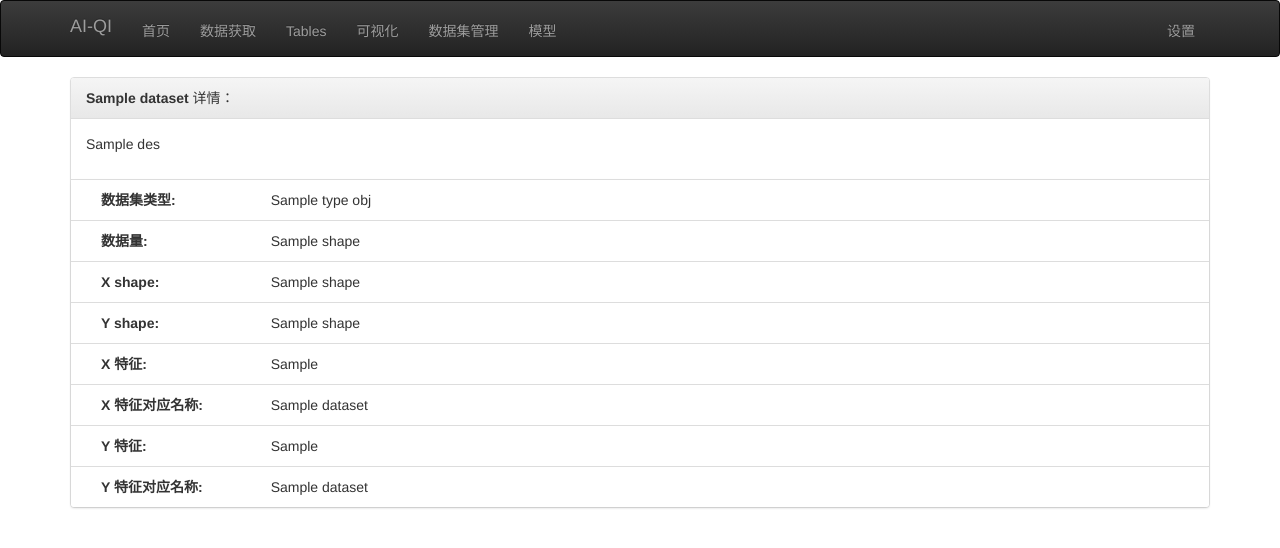
After one commit to DannyLee1991/ai_qi, a Flask app: template web/flaskr/templates/dataset/dataset_details.html in a window 1280 px wide. The commit adds this page. Shown: the top 548 px of the page. Run offline with Flask 2, Linux system fonts and the light colour scheme; the template is opened without the code that fills it: most values are stand-ins (such as "Sample title", 1, 10 or a date in 2020); some libraries are stand-ins or nearby versions.

Commit message:
add: 添加数据集详情页面

```diff
--- a/web/dataset/base.py
+++ b/web/dataset/base.py
@@ -12,6 +12,7 @@ DATASET_TYPE_OBJ_LIST = [
     TO_TRANS_D,
 ]
 
+FILE_NAME_FORMAT = lambda type, name: "%s--%s.pkl" % (type, name)
 
 def get_all_types():
     '''
@@ -80,6 +81,6 @@ class DataSet():
         if not os.path.exists(path):
             os.makedirs(path)
 
-        file = path + os.path.sep + self.typeObj['type'] + "--" + self.name + ".pkl"
+        file = path + os.path.sep + FILE_NAME_FORMAT(self.typeObj['type'], self.name)
         with open(file, 'wb') as f:
             pk.dump(self, f)
--- a/web/flaskr/main/views/dataset.py
+++ b/web/flaskr/main/views/dataset.py
@@ -11,6 +11,12 @@ def dataset_manage():
     info_list = ds.get_all_dataset_info_list()
     resp = make_response(render_template('dataset/dataset.html', info_list=info_list))
     return resp
+
+
+@main.route('/dataset/<type>/<name>')
+def dataset_details(type, name):
+    dataset = ds.get_dataset(type, name)
+    return make_response(render_template('dataset/dataset_details.html', dataset=dataset))
 
 
 @main.route('/dataset_manage/add')
--- /dev/null
+++ b/web/flaskr/templates/dataset/dataset_details.html
@@ -0,0 +1,51 @@
+{% extends "base.html" %}
+{% block page_content %}
+
+<div class="panel panel-default">
+    <!-- Default panel contents -->
+    <div class="panel-heading">
+        <b>{{dataset.name}}</b> 详情：
+    </div>
+    <div class="panel-body">
+        <p>{{dataset.des}}</p>
+    </div>
+
+    <!-- List group -->
+    <ul class="list-group">
+        <li class="list-group-item">
+            <b class="col-md-2">数据集类型:</b>
+            {{dataset.typeObj.name}}
+        </li>
+        <li class="list-group-item">
+            <b class="col-md-2">数据量:</b>
+            {{dataset.X.shape[0]}}
+        </li>
+        <li class="list-group-item">
+            <b class="col-md-2">X shape:</b>
+            {{dataset.X.shape}}
+        </li>
+        <li class="list-group-item">
+            <b class="col-md-2">Y shape:</b>
+            {{dataset.Y.shape}}
+        </li>
+        <li class="list-group-item">
+            <b class="col-md-2">X 特征:</b>
+            {{dataset.col_x()}}
+        </li>
+        <li class="list-group-item">
+            <b class="col-md-2">X 特征对应名称:</b>
+            {{dataset.col_x_label()}}
+        </li>
+        <li class="list-group-item">
+            <b class="col-md-2">Y 特征:</b>
+            {{dataset.col_y()}}
+        </li>
+        <li class="list-group-item">
+            <b class="col-md-2">Y 特征对应名称:</b>
+            {{dataset.col_y_label()}}
+        </li>
+    </ul>
+</div>
+
+
+{% endblock %}
--- a/web/test_dataset.py
+++ b/web/test_dataset.py
@@ -31,7 +31,7 @@ import pandas as pd
 
 list = ds.get_all_dataset_filename()
 print(list)
-dataset = ds.get_dataset(list[0])
+dataset = ds._get_dataset(list[0])
 print(dataset)
 
 # print("X------>")
```
Also changed, not shown: web/dataset/get_dataset/__init__.py (+21 -6 lines), web/flaskr/templates/dataset/dataset.html (+10 -6 lines).
